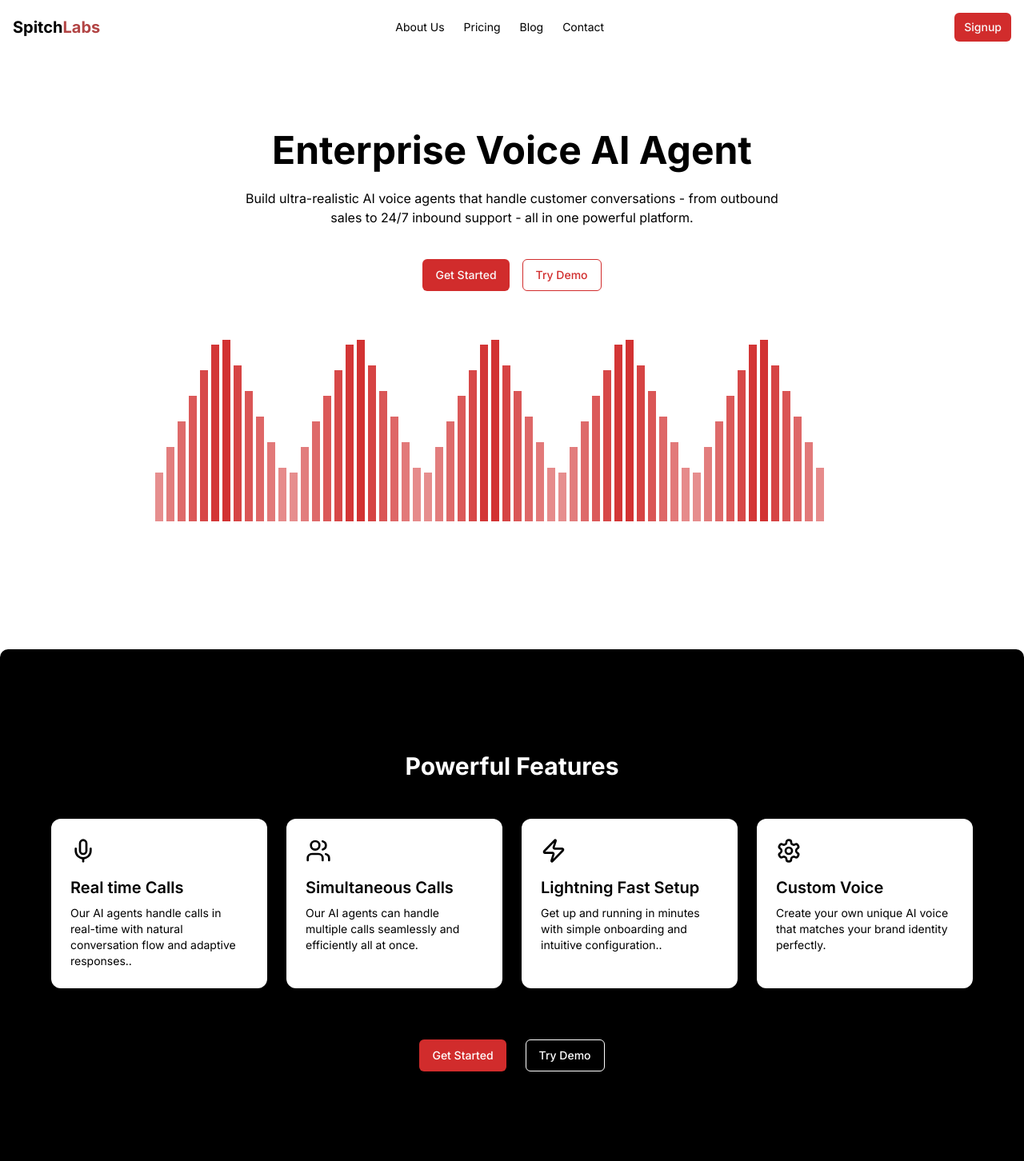
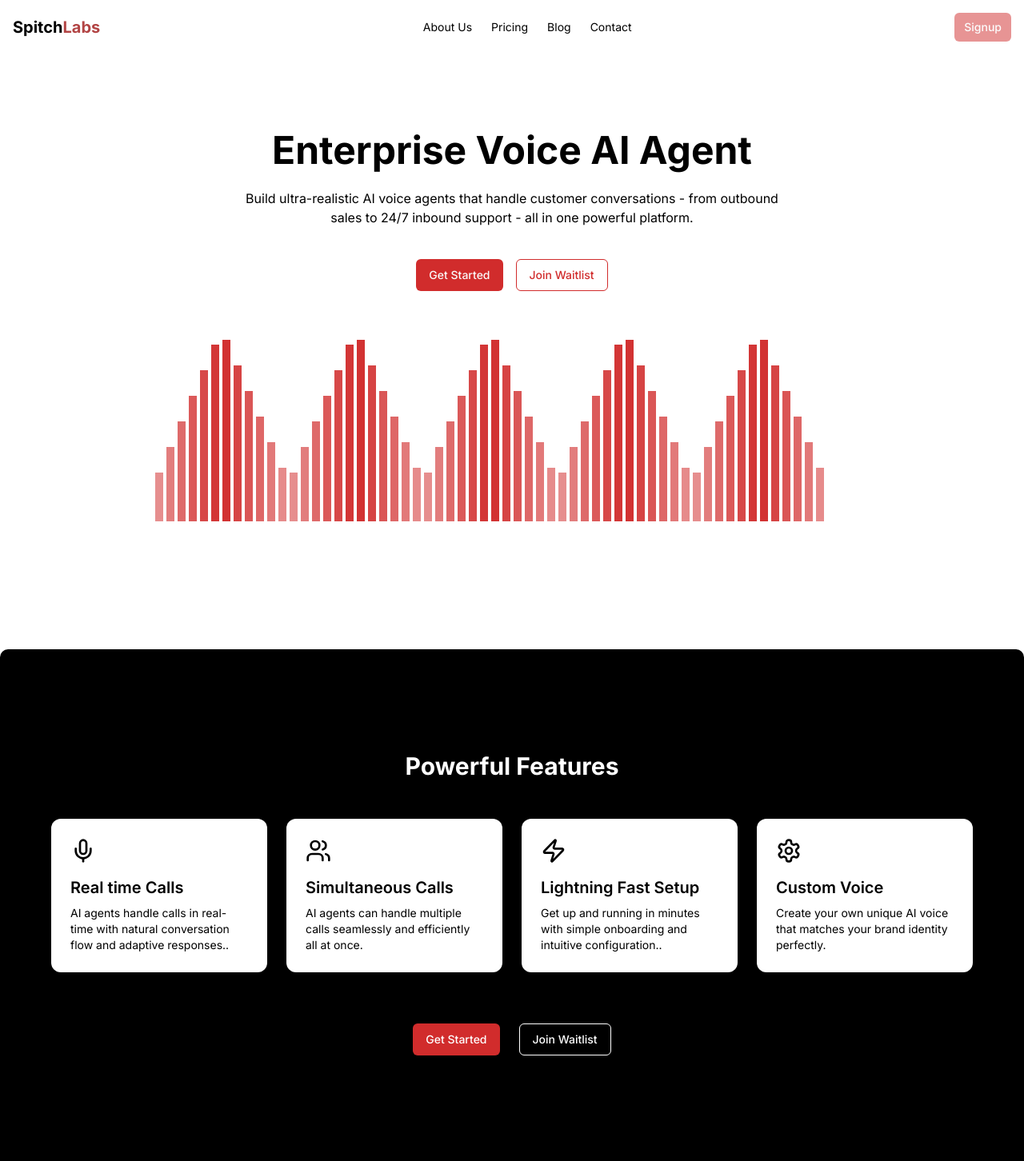
Before and after one commit to Dox45/spitchlab, a Next.js app: page / in a window 1280 px wide. Shown: the top 1452 px of the page at 80% size. Built offline with nearby package versions, Linux system fonts and the light colour scheme; no server answers.

Commit message:
modified for waitlist

```diff
--- a/app/page.tsx
+++ b/app/page.tsx
@@ -70,21 +70,21 @@ export default function Home() {
       </Link>
 
       <nav className="hidden md:flex items-center gap-6">
-        <Link href="/about" className="text-sm hover:text-[rgb(209,44,44)] transition-colors">
+        <Link href="#about" className="text-sm hover:text-[rgb(209,44,44)] transition-colors">
           About Us
         </Link>
-        <Link href="/pricing" className="text-sm hover:text-[rgb(209,44,44)] transition-colors">
+        <Link href="#pricing" className="text-sm hover:text-[rgb(209,44,44)] transition-colors">
           Pricing
         </Link>
-        <Link href="/blog" className="text-sm hover:text-[rgb(209,44,44)] transition-colors">
+        <Link href="#blog" className="text-sm hover:text-[rgb(209,44,44)] transition-colors">
           Blog
         </Link>
-        <Link href="/contact" className="text-sm hover:text-[rgb(209,44,44)] transition-colors">
+        <Link href="#contact" className="text-sm hover:text-[rgb(209,44,44)] transition-colors">
           Contact
         </Link>
       </nav>
 
-      <div className="hidden md:flex items-center gap-2">
+      {/*<div className="hidden md:flex items-center gap-2">
       <SignedOut>
         <SignInButton mode="modal" redirecturl="/dashboard">
           <Button variant="ghost" size="sm" className="text-white hover:text-[rgb(209,44,44)]">
@@ -100,7 +100,7 @@ export default function Home() {
         </SignedOut>
 
         {/* Display 'User' button and 'Dashboard' link if user is signed in */}
-        <SignedIn>
+        {/*<SignedIn>
           <Link href="/dashboard">
             <Button size="sm" className="bg-[rgb(209,44,44)] hover:bg-black">
               Workspace
@@ -110,7 +110,39 @@ export default function Home() {
           <UserButton />
         </SignedIn>
 
-      </div>
+      </div>*/}
+
+      <div className="hidden md:flex items-center gap-2">
+  {/*<SignedOut>
+    <SignInButton mode="modal" redirecturl="/dashboard">
+      <Button variant="ghost" size="sm" className="text-white hover:text-[rgb(209,44,44)]">
+        Login
+      </Button>
+    </SignInButton>*/}
+
+    {/* Disabled Signup Button */}
+    <div>
+      <Button
+        size="sm"
+        disabled
+        className="bg-[rgb(209,44,44)] opacity-50 cursor-not-allowed"
+      >
+        Signup
+      </Button>
+    </div>
+  {/*</SignedOut>*/}
+
+  {/*<SignedIn>
+    <Link href="/dashboard">
+      <Button size="sm" className="bg-[rgb(209,44,44)] hover:bg-black">
+        Workspace
+      </Button>
+    </Link>
+
+    <UserButton />
+  </SignedIn>*/}
+</div>
+
 
       <MobileMenu />
     </header>
@@ -126,17 +158,19 @@ export default function Home() {
               Build ultra-realistic AI voice agents that handle customer conversations - from outbound sales to 24/7 inbound support - all in one powerful platform.
             </p>
             <div className="flex gap-4 pt-4 justify-center">
-            <Link href="/dashboard">
+            {/*<Link href="/dashboard">*/}
+            <Link href="https://omniform1.com/forms/v1/landingPage/673271b91d1247c5759ce7d4/682f8f437796c80649f865c0">
               <Button className="bg-[rgb(209,44,44)] hover:bg-[rgb(209,44,44)]">Get Started</Button>
               </Link>
-              <Link href="/sign-in">
+              {/*<Link href="/sign-in">*/}
+              <Link href="https://omniform1.com/forms/v1/landingPage/673271b91d1247c5759ce7d4/682f8f437796c80649f865c0">
               {/*<Button variant="outline" className="border-[rgb(209,44,44)] text-[rgb(209,44,44)] bg-white">*/}
               <Button
                     variant="outline"
                     className="border-[rgb(209,44,44)] text-[rgb(209,44,44)] bg-white hover:border-transparent"
                   >
 
-               Try Demo
+               Join Waitlist
               </Button>
               </Link>
             </div>
@@ -160,14 +194,14 @@ export default function Home() {
     <FeatureCard
       icon="voice-inflection"
       title="Real time Calls"
-      description="Our AI agents handle calls in real-time with natural conversation flow and adaptive responses.."
+      description="AI agents handle calls in real-time with natural conversation flow and adaptive responses.."
       color="bg-white text-black"
       iconColor="text-black"
     />
     <FeatureCard
       icon="multi-voice"
       title="Simultaneous Calls"
-      description="Our AI agents can handle multiple calls seamlessly and efficiently all at once."
+      description="AI agents can handle multiple calls seamlessly and efficiently all at once."
       color="bg-white text-black"
       iconColor="text-black"
     />
@@ -188,111 +222,25 @@ export default function Home() {
   </div>
 
   <div className="flex flex-col sm:flex-row justify-center items-center gap-4 sm:gap-6 mt-16 mb-4">
-    <Link href="/dashboard">
+    {/*<Link href="/dashboard">*/}
+  <Link href="https://omniform1.com/forms/v1/landingPage/673271b91d1247c5759ce7d4/682f8f437796c80649f865c0">
       <Button className="bg-[rgb(209,44,44)] hover:bg-[rgb(209,44,44)] text-white">
         Get Started
       </Button>
     </Link>
-    <Link href="/dashboard">
+    {/*<Link href="/dashboard">*/}
+    <Link href="https://omniform1.com/forms/v1/landingPage/673271b91d1247c5759ce7d4/682f8f437796c80649f865c0">
       <Button
         variant="outline"
         className="border-white text-white bg-black hover:border-transparent"
       >
-        Try Demo
+        Join Waitlist
       </Button>
     </Link>
   </div>
 </section>
 
 
-      {/* Enhanced Projects Section */}
-      {/* <section className="container mx-auto px-4 py-16">
-        <div className="flex flex-col md:flex-row items-center gap-8 max-w-6xl mx-auto">
-         <div className="md:w-1/2 flex justify-center bg-black">
-                 <svg
-    width="280"
-    height="280"
-    viewBox="0 0 280 280"
-    fill="none"
-    xmlns="http://www.w3.org/2000/svg"
-    className="max-w-full h-auto"
-  >
-    <defs>
-      <radialGradient id="glow" cx="50%" cy="50%" r="50%">
-        <stop offset="0%" stopColor="#FFD700" stopOpacity="1" />
-        <stop offset="100%" stopColor="#B24444" stopOpacity="0" />
-      </radialGradient>
-      <linearGradient id="pulse" x1="0" y1="0" x2="1" y2="1">
-        <stop offset="0%" stopColor="#B24444" />
-        <stop offset="100%" stopColor="#FFD700" />
-      </linearGradient>
-    </defs>
-
-    <ellipse
-      cx="140"
-      cy="140"
-      rx="70"
-      ry="90"
-      fill="url(#glow)"
-      opacity="0.3"
-    />
-
-    <g>
-      <AnimatedPath
-        d="M60,120 Q100,60 140,140 Q180,220 220,160"
-        delay={0}
-      />
-      <AnimatedPath
-        d="M80,200 Q120,120 140,140 Q160,160 200,80"
-        delay={0.3}
-      />
-      <AnimatedPath
-        d="M60,180 Q100,200 140,140 Q180,80 220,120"
-        delay={0.6}
-      />
-    </g>
-
-    <circle className="synapse-node" cx="60" cy="120" r="8" fill="#FFD700">
-      <animate attributeName="r" values="8;12;8" dur="1.5s" repeatCount="indefinite" />
-    </circle>
-    <circle className="synapse-node" cx="220" cy="160" r="8" fill="#FFD700">
-      <animate attributeName="r" values="8;12;8" dur="1.5s" begin="0.3s" repeatCount="indefinite" />
-    </circle>
-    <circle className="synapse-node" cx="80" cy="200" r="8" fill="#FFD700">
-      <animate attributeName="r" values="8;12;8" dur="1.5s" begin="0.6s" repeatCount="indefinite" />
-    </circle>
-    <circle className="synapse-node" cx="200" cy="80" r="8" fill="#FFD700">
-      <animate attributeName="r" values="8;12;8" dur="1.5s" begin="0.9s" repeatCount="indefinite" />
-    </circle>
-    <circle className="synapse-node" cx="60" cy="180" r="8" fill="#FFD700">
-      <animate attributeName="r" values="8;12;8" dur="1.5s" begin="1.2s" repeatCount="indefinite" />
-    </circle>
-    <circle className="synapse-node" cx="220" cy="120" r="8" fill="#FFD700">
-      <animate attributeName="r" values="8;12;8" dur="1.5s" begin="1.5s" repeatCount="indefinite" />
-    </circle>
-  </svg>
-
-</div>
-
-          <div className="md:w-1/2 space-y-6 text-center md:text-left">
-            <div className="inline-block px-3 py-1 bg-[rgb(209,44,44)] text-white text-sm rounded-full mb-2">
-              SPITCHLABS
-            </div>
-            <h2 className="text-3xl md:text-4xl font-bold">Enhance Your Customer Experience with 24/7 AI support</h2>
-            <p className="text-black">
-              Meet your AI-powered voice assistant designed for seamless, real-time conversations.
-              Our speech-to-speech AI listens, understands, and replies naturally—bridging the gap between human interaction and intelligent automation.
-              Whether it's customer support, personal help, or guided assistance, this voice-first assistant speaks your language and delivers instant, context-aware responses with lifelike clarity.
-            </p>
-
-            <FeatureList />
-
-            <div className="flex justify-center md:justify-start">
-              <Button className="bg-[rgb(209,44,44)] hover:bg-[rgb(209,44,44)] mt-4">EXPLORE MORE</Button>
-            </div>
-          </div>
-        </div>
-      </section> */}
 
       <section className="relative px-4 py-20 md:py-32 bg-gradient-to-br from-black via-zinc-900 to-black text-white overflow-hidden rounded-[12px] shadow-xl">
   <div className="max-w-7xl mx-auto flex flex-col md:flex-row items-center gap-12">
@@ -352,7 +300,7 @@ export default function Home() {
         Enhance Your Customer Experience with <br className="hidden md:block" /> 24/7 AI Support
       </h2>
       <p className="text-zinc-300 text-base md:text-lg">
-        Meet your AI-powered voice assistant designed for seamless, real-time conversations.
+        Create AI-powered voice assistant designed for seamless, real-time conversations.
         Our speech-to-speech AI listens, understands, and replies naturally—bridging the gap between human interaction and intelligent automation.
         Whether it's customer support or guided assistance, it delivers instant, context-aware responses with lifelike clarity.
       </p>
```
